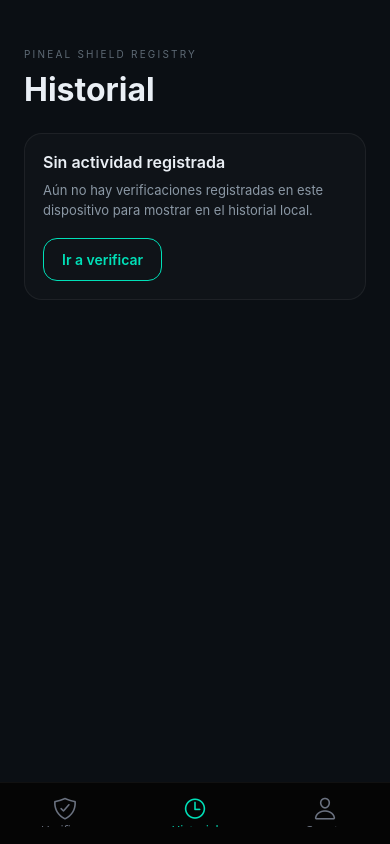
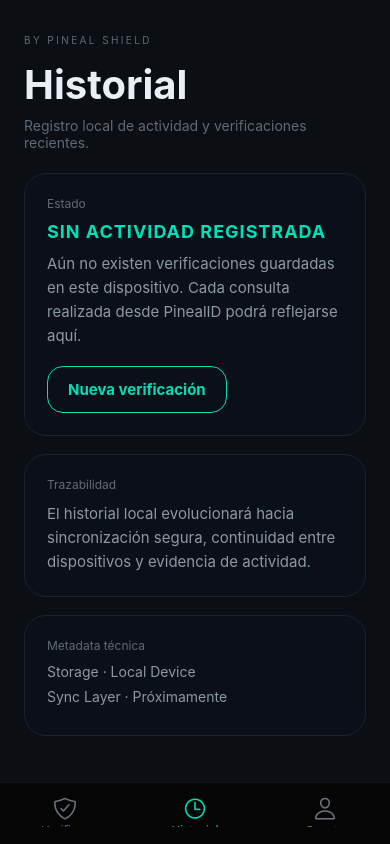
Before and after one commit to pinealshield-dev/pinealshield-id, a React Native app: screen /Historial in a window 390 px wide. Built offline with nearby package versions, Linux system fonts and the light colour scheme.

Commit message:
feat(history): elevate trust activity and timeline experience

```diff
--- a/src/ui/screens/HistoryScreen.tsx
+++ b/src/ui/screens/HistoryScreen.tsx
@@ -5,7 +5,9 @@ import {
   Pressable,
   StyleSheet,
   StatusBar,
+  ScrollView,
 } from 'react-native';
+
 import { useNavigation } from '@react-navigation/native';
 import { colors, spacing } from '@/theme';
 
@@ -13,27 +15,40 @@ export function HistoryScreen() {
   const navigation = useNavigation<any>();
 
   return (
-    <View style={styles.container}>
+    <ScrollView
+      style={styles.container}
+      contentContainerStyle={styles.content}
+      showsVerticalScrollIndicator={false}
+    >
       <StatusBar
         barStyle="light-content"
         backgroundColor={colors.background}
       />
 
       <Text style={styles.eyebrow}>
-        PINEAL SHIELD REGISTRY
+        BY PINEAL SHIELD
       </Text>
 
       <Text style={styles.title}>
         Historial
       </Text>
 
+      <Text style={styles.subtitle}>
+        Registro local de actividad y verificaciones recientes.
+      </Text>
+
       <View style={styles.card}>
-        <Text style={styles.cardTitle}>
-          Sin actividad registrada
+        <Text style={styles.sectionLabel}>
+          Estado
+        </Text>
+
+        <Text style={styles.emptyTitle}>
+          SIN ACTIVIDAD REGISTRADA
         </Text>
 
         <Text style={styles.cardBody}>
-          Aún no hay verificaciones registradas en este dispositivo para mostrar en el historial local.
+          Aún no existen verificaciones guardadas en este dispositivo.
+          Cada consulta realizada desde PinealID podrá reflejarse aquí.
         </Text>
 
         <Pressable
@@ -44,11 +59,36 @@ export function HistoryScreen() {
           onPress={() => navigation.navigate('Verificar')}
         >
           <Text style={styles.buttonText}>
-            Ir a verificar
+            Nueva verificación
           </Text>
         </Pressable>
       </View>
-    </View>
+
+      <View style={styles.card}>
+        <Text style={styles.sectionLabel}>
+          Trazabilidad
+        </Text>
+
+        <Text style={styles.infoText}>
+          El historial local evolucionará hacia sincronización segura,
+          continuidad entre dispositivos y evidencia de actividad.
+        </Text>
+      </View>
+
+      <View style={styles.card}>
+        <Text style={styles.sectionLabel}>
+          Metadata técnica
+        </Text>
+
+        <Text style={styles.meta}>
+          Storage · Local Device
+        </Text>
+
+        <Text style={styles.meta}>
+          Sync Layer · Próximamente
+        </Text>
+      </View>
+    </ScrollView>
   );
 }
 
@@ -56,62 +96,92 @@ const styles = StyleSheet.create({
   container: {
     flex: 1,
     backgroundColor: colors.background,
-    paddingHorizontal: spacing.lg,
-    paddingTop: 48,
+  },
+
+  content: {
+    padding: spacing.lg,
+    paddingBottom: 80,
   },
 
   eyebrow: {
     color: colors.textMuted,
     fontSize: 10,
-    letterSpacing: 2.2,
-    marginBottom: 10,
+    letterSpacing: 2.4,
+    marginTop: 10,
+    marginBottom: 14,
   },
 
   title: {
     color: colors.textPrimary,
-    fontSize: 32,
+    fontSize: 40,
     fontWeight: '700',
-    marginBottom: 24,
+    marginBottom: 8,
+  },
+
+  subtitle: {
+    color: colors.textMuted,
+    fontSize: 14,
+    marginBottom: 22,
   },
 
   card: {
-    borderRadius: 18,
+    borderRadius: 22,
     borderWidth: 1,
-    borderColor: 'rgba(255,255,255,0.06)',
-    backgroundColor: 'rgba(255,255,255,0.02)',
-    padding: 18,
+    borderColor: '#1a2230',
+    backgroundColor: '#0b1018',
+    padding: 22,
+    marginBottom: 18,
   },
 
-  cardTitle: {
-    color: colors.textPrimary,
-    fontSize: 16,
-    fontWeight: '600',
-    marginBottom: 8,
+  sectionLabel: {
+    color: colors.textMuted,
+    fontSize: 12,
+    marginBottom: 10,
+  },
+
+  emptyTitle: {
+    color: colors.primary,
+    fontSize: 18,
+    fontWeight: '700',
+    letterSpacing: 1,
+    marginBottom: 10,
   },
 
   cardBody: {
     color: colors.textSecondary,
-    fontSize: 13,
-    lineHeight: 20,
+    fontSize: 15,
+    lineHeight: 24,
     marginBottom: 18,
+  },
+
+  infoText: {
+    color: colors.textSecondary,
+    fontSize: 15,
+    lineHeight: 24,
   },
 
   button: {
     alignSelf: 'flex-start',
     borderWidth: 1,
     borderColor: colors.primary,
-    borderRadius: 14,
-    paddingVertical: 12,
-    paddingHorizontal: 18,
+    borderRadius: 16,
+    paddingVertical: 13,
+    paddingHorizontal: 20,
   },
 
   buttonPressed: {
-    opacity: 0.9,
+    opacity: 0.88,
   },
 
   buttonText: {
     color: colors.primary,
+    fontSize: 15,
+    fontWeight: '700',
+  },
+
+  meta: {
+    color: colors.textSecondary,
     fontSize: 14,
-    fontWeight: '600',
+    marginBottom: 8,
   },
 });
```
